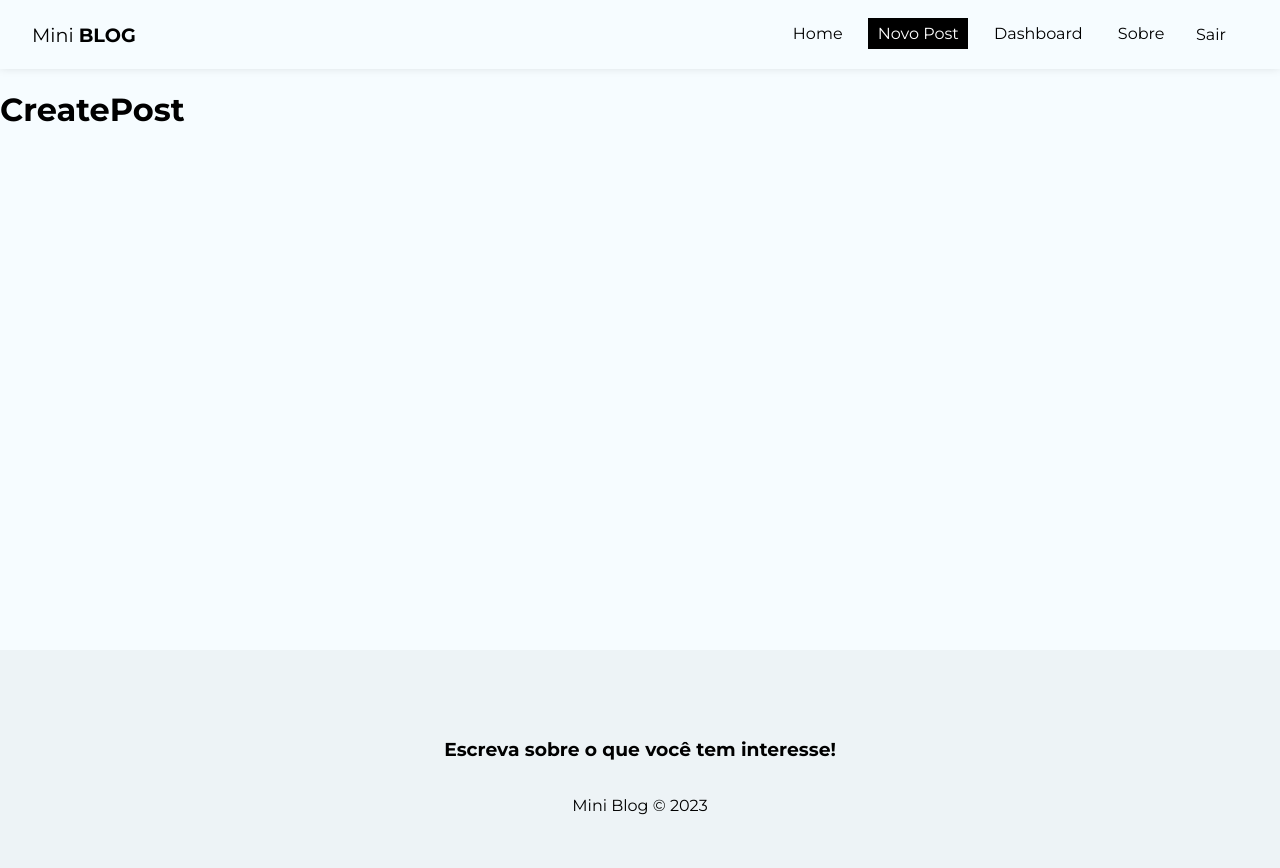
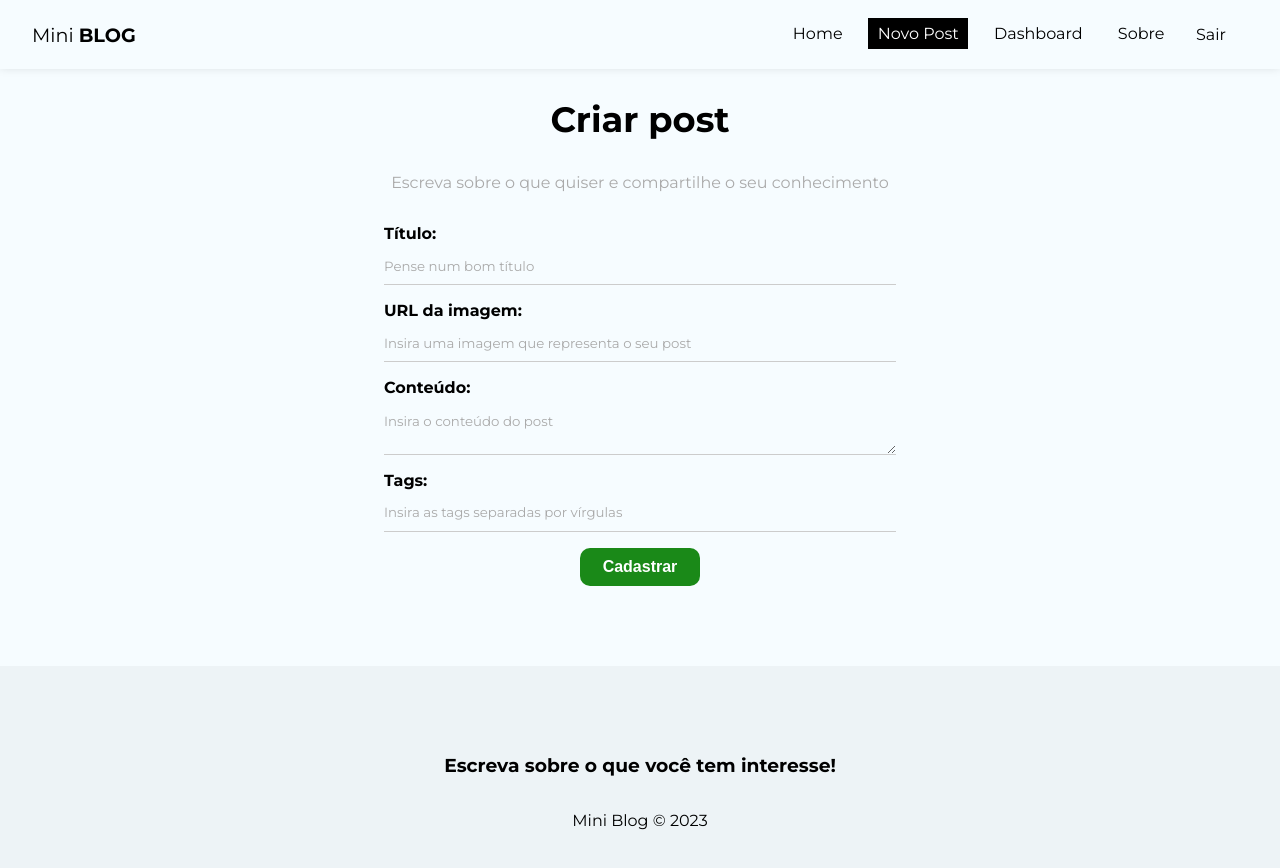
Before and after one commit to sabrinaaraujoo/mini-blog, a React (Create React App) app: page /posts/create in a window 1280 px wide. Shown: the top 868 px of the page. Built offline with nearby package versions, Linux system fonts and the light colour scheme; no server answers; sample sign-in values are in the browser's storage.

Commit message:
Estruturando a página de criar o post

```diff
--- a/src/pages/CreatePost/CreatePost.jsx
+++ b/src/pages/CreatePost/CreatePost.jsx
@@ -1,10 +1,76 @@
 import React from "react";
 import styles from "./CreatePost.module.css";
+import { useState } from "react";
+import { useNavigate } from "react-router-dom";
+import { useAuthValue } from "../../context/AuthContext";
 
 const CreatePost = () => {
+  const [title, setTitle] = useState("");
+  const [image, setImage] = useState("");
+  const [body, setBody] = useState("");
+  const [tags, setTags] = useState([]);
+  const [formError, setFormError] = useState("");
+
+  const handleSubmit = (e) => {
+    e.preventDefault();
+  };
+
   return (
-    <div>
-      <h1>CreatePost</h1>
+    <div className={styles.create_post}>
+      <h2>Criar post</h2>
+      <p>Escreva sobre o que quiser e compartilhe o seu conhecimento</p>
+      <form onSubmit={handleSubmit}>
+        <label>
+          <span>Título:</span>
+          <input
+            type="text"
+            name="title"
+            required
+            placeholder="Pense num bom título"
+            onChange={(e) => setTitle(e.target.value)}
+            value={title}
+          />
+        </label>
+        <label>
+          <span>URL da imagem:</span>
+          <input
+            type="text"
+            name="image"
+            required
+            placeholder="Insira uma imagem que representa o seu post"
+            onChange={(e) => setImage(e.target.value)}
+            value={image}
+          />
+        </label>
+        <label>
+          <span>Conteúdo:</span>
+          <textarea
+            name="body"
+            required
+            placeholder="Insira o conteúdo do post"
+            onChange={(e) => setBody(e.target.value)}
+          ></textarea>
+        </label>
+        <label>
+          <span>Tags:</span>
+          <input
+            type="text"
+            name="tags"
+            required
+            placeholder="Insira as tags separadas por vírgulas"
+            onChange={(e) => setTags(e.target.value)}
+            value={tags}
+          />
+        </label>
+        <button className="btn">Cadastrar</button>
+        {/* {error && <p className="error">{error}</p>}
+        {!loading && }
+        {loading && (
+          <button className="btn" disabled>
+            Aguarde...
+          </button>
+        )} */}
+      </form>
     </div>
   );
 };
--- a/src/pages/CreatePost/CreatePost.module.css
+++ b/src/pages/CreatePost/CreatePost.module.css
@@ -0,0 +1,12 @@
+.create_post {
+  text-align: center;
+}
+
+.create_post h2 {
+  font-size: 2.2em;
+}
+
+.create_post p {
+  color: #aaa;
+  margin: 2em;
+}
```
